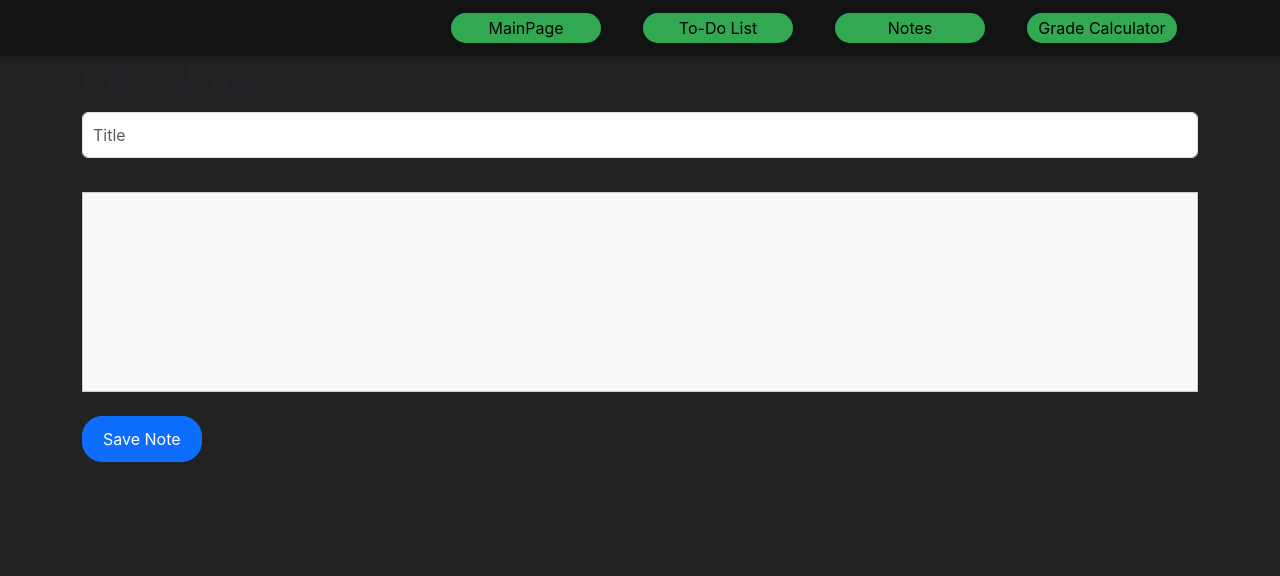
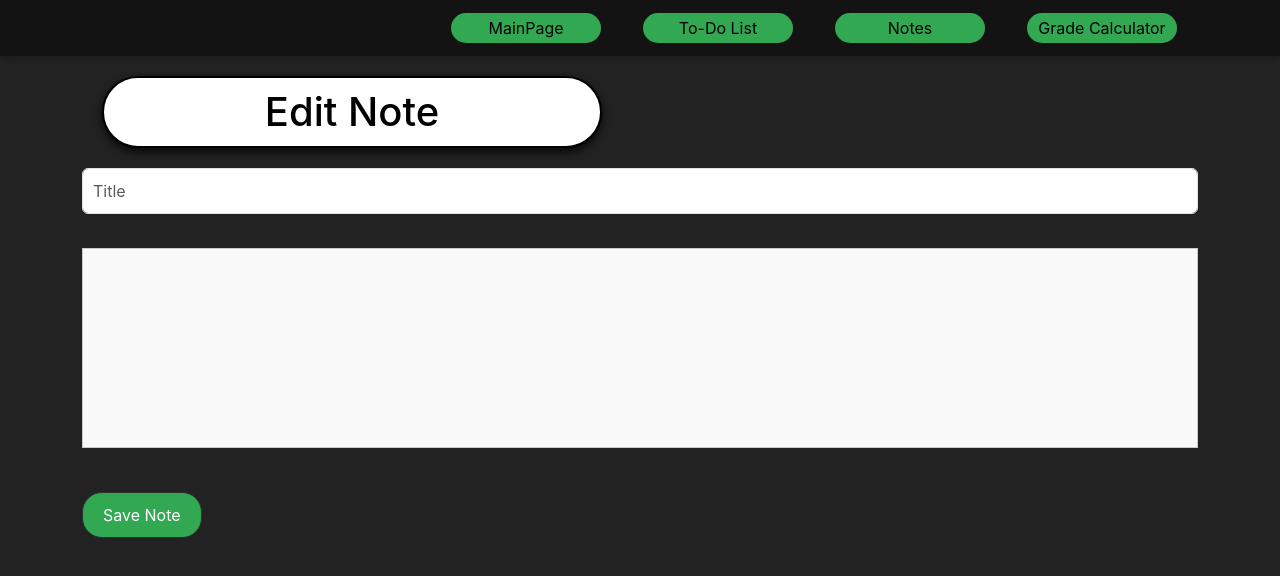
Before and after one commit to izzyKavanagh/DataRep-Project, a React (Create React App) app: page /editNote/1 in a window 1280 px wide. Shown: the top 576 px of the page. Built offline with nearby package versions, Linux system fonts and the light colour scheme; no server answers.

Commit message:
css update and minor comment edits

```diff
--- a/src/components/CreateNote.js
+++ b/src/components/CreateNote.js
@@ -2,7 +2,7 @@ import React, { useState } from 'react';
 import { useEffect } from 'react';
 import axios from 'axios';
 import { useNavigate } from 'react-router-dom';
-import { Form, Container, Row, Col, Button } from 'react-bootstrap';
+import { Form, Container, Row, Col } from 'react-bootstrap';
 
 const CreateNote = () => {
 
--- a/src/components/EditNote.js
+++ b/src/components/EditNote.js
@@ -48,7 +48,9 @@ const EditNote = () => {
 
     return (
     <Container>
-        <h1>Edit Note</h1>
+        <h1 lassName='text' style={{margin: '20px', width: '500px', height: 'auto', backgroundColor: 'white',
+            color: 'black',padding: '10px',borderRadius: '50px',border: '2px solid black', textAlign: 'center',
+            boxShadow: "0 4px 8px rgba(0, 0, 0, 0.8)", }}>Edit Note</h1>
         <Row className="mb-4">
         <Col>
             <Form.Control
@@ -72,7 +74,7 @@ const EditNote = () => {
 
         <Row>
         <Col>
-            <Button onClick={handleSaveNote} style={{ borderRadius: '20px', padding: '10px 20px' }}> Save Note</Button>
+            <Button className='add-button' onClick={handleSaveNote} style={{ borderRadius: '20px', padding: '10px 20px' , marginTop: '20px', marginBottom: '40px'}}> Save Note</Button>
         </Col>
         </Row>
     </Container>
--- a/src/components/ReadNotes.js
+++ b/src/components/ReadNotes.js
@@ -53,8 +53,8 @@ const ReadNotes = () => {
           </Col>
         </Row>
           {/* Create New Note Button */}
-          <Link to="/createNote" className="btn btn-primary add-button card-formatting" style={{ padding: '10px 15px', fontSize: '16px',
-            marginBottom: '20px', borderRadius: '50px', display: 'inline-block' }}>
+          <Link to="/createNote" className="add-button card-formatting" style={{ padding: '10px 15px', fontSize: '16px',
+            marginBottom: '20px', borderRadius: '50px', display: 'inline-block', color: 'white', textDecoration: 'none' }}>
               New Note +
           </Link>
         {/* Display the notes */}
--- a/src/components/ToDoListItem.js
+++ b/src/components/ToDoListItem.js
@@ -146,7 +146,7 @@ const TodoItem = (props) => {
                                 {/* Checkbox for each task */}
                                 <input type="checkbox" checked={todo.completed}
                                     onChange={() => handleCheckboxChange(todo._id, todo.completed)}
-                                    style={{ marginRight: '10px'}}
+                                    style={{ marginRight: '10px', accentColor: 'green'}}
                                 />
                                 {/* Task text with dynamic strikethrough */}
                                 <span style={{textDecoration: todo.completed ? 'line-through' : 'none',}}>
--- a/src/index.css
+++ b/src/index.css
@@ -87,6 +87,6 @@ code {
 }
 
 .modal-footer .btn-primary {
-  background-color: var(--add-button-bg); /* Primary theme color */
+  background-color: var(--add-button-bg);
   border: none;
 }
```
